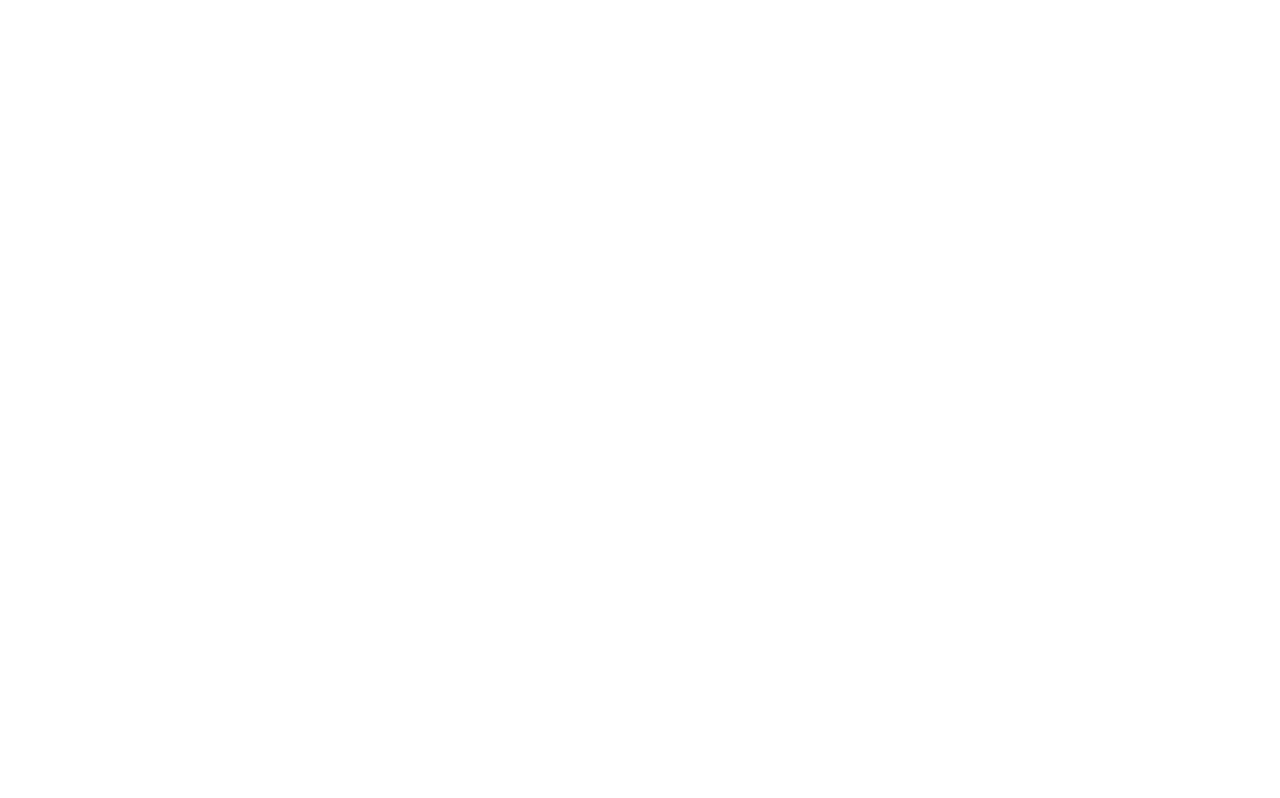
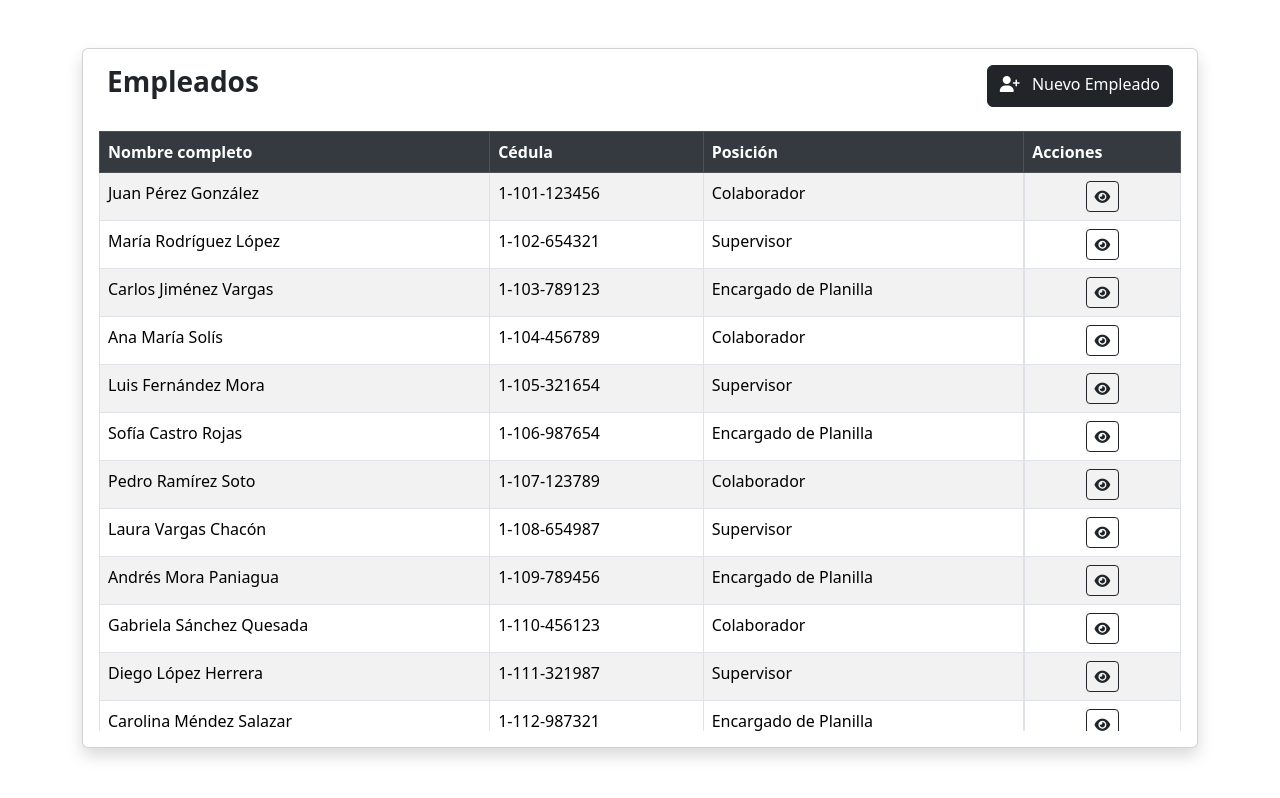
Before and after one commit to luisEChaconC/PI-IngeBases, a Vue app in the folder frontend/: page /employees-list in a window 1280 px wide. Before the commit this address had no page. Built offline with nearby package versions, Linux system fonts and the light colour scheme.

Commit message:
feat: create the employee list view and add it icons

```diff
--- a/frontend/package.json
+++ b/frontend/package.json
@@ -8,10 +8,11 @@
     "lint": "vue-cli-service lint"
   },
   "dependencies": {
+    "@fortawesome/fontawesome-free": "^6.7.2",
+    "bootstrap": "^5.3.3",
     "core-js": "^3.8.3",
     "vue": "^3.2.13",
-    "vue-router": "^4.5.0",
-    "bootstrap": "^5.3.3"
+    "vue-router": "^4.5.0"
   },
   "devDependencies": {
     "@babel/core": "^7.12.16",
--- a/frontend/src/main.js
+++ b/frontend/src/main.js
@@ -2,5 +2,6 @@ import { createApp } from 'vue'
 import App from './App.vue'
 import router from './router'
 import 'bootstrap/dist/css/bootstrap.min.css'
+import '@fortawesome/fontawesome-free/css/all.css';
 
 createApp(App).use(router).mount('#app')
--- a/frontend/src/router/index.js
+++ b/frontend/src/router/index.js
@@ -1,11 +1,11 @@
-import AddEmployee from '../views/AddEmployee.vue'
+import EmployeesList from '../views/EmployeesList.vue'
 import { createRouter, createWebHistory } from 'vue-router'
 
 const routes = [
     {
-        path: '/add-employee',
-        name: 'AddEmployee',
-        component: AddEmployee
+        path: '/employees-list',
+        name: 'EmployeesList',
+        component: EmployeesList
       }
 ]
 
--- a/frontend/src/views/AddEmployee.vue
+++ /dev/null
@@ -1,86 +0,0 @@
-<template>
-    <div class="d-flex justify-content-center align-items-center min-vh-100 my-5">
-    <div class="card w-50">
-        <div class="card-body">
-        <h2 class="card-title">Nuevo empleado</h2>
-        <h5 class="card-subtitle mb-4">Ingrese la información de la persona</h5>
-        <div class="row">
-            <div class="col-md-6">
-            <div class="mb-3">
-                <label for="firstName" class="form-label">Nombre</label>
-                <input type="text" class="form-control" id="firstName" />
-            </div>
-            <div class="mb-3">
-                <label for="secondLastName" class="form-label">Segundo Apellido</label>
-                <input type="text" class="form-control" id="secondLastName" />
-            </div>
-            <div class="mb-3">
-                <label for="workerId" class="form-label">Id Trabajador</label>
-                <input type="text" class="form-control" id="workerId" />
-            </div>
-            <div class="mb-3">
-                <label for="contractType" class="form-label">Tipo Contrato</label>
-                <select class="form-select" id="contractType">
-                <option value="">Seleccione una opción</option>
-                <option value="PartTime">Media Jornada</option>
-                <option value="FullTime">Jornada Completa</option>
-                <option value="ProfessionalServices">Servicios Profesionales</option>
-                </select>
-            </div>
-            <div class="mb-3">
-                <label for="email" class="form-label">Correo</label>
-                <input type="email" class="form-control" id="email" />
-            </div>
-            <div class="mb-3">
-                <label for="password" class="form-label">Contraseña</label>
-                <input type="password" class="form-control" id="password" />
-            </div>
-            </div>
-            <div class="col-md-6">
-            <div class="mb-3">
-                <label for="firstLastName" class="form-label">Primer Apellido</label>
-                <input type="text" class="form-control" id="firstLastName" />
-            </div>
-            <div class="mb-3">
-                <label for="identityCard" class="form-label">Cédula de identidad</label>
-                <input type="text" class="form-control" id="identityCard" />
-            </div>
-            <div class="mb-3">
-                <label for="role" class="form-label">Rol</label>
-                <select class="form-select" id="role">
-                <option value="">Seleccione una opción</option>
-                <option value="Supervisor">Supervisor</option>
-                <option value="PayrollManager">Encargado Planilla</option>
-                <option value="Collaborator">Colaborador</option>
-                </select>
-            </div>
-            <div class="mb-3">
-                <label for="grossSalary" class="form-label">Salario Bruto</label>
-                <input type="number" class="form-control" id="grossSalary" />
-            </div>
-            <div class="mb-3">
-                <label for="phone" class="form-label">Teléfono</label>
-                <input type="tel" class="form-control" id="phone" />
-            </div>
-            </div>
-        </div>
-        <div class="d-flex justify-content-start mt-3">
-            <button type="button" class="btn btn-dark me-2">Agregar empleado</button>
-            <button type="button" class="btn btn-outline-dark">Cancelar</button>
-        </div>
-        </div>
-    </div>
-    </div>
-</template>
-
-<script>
-    export default {
-    name: 'AddEmployee'
-    }
-</script>
-
-<style scoped>
-  .card-subtitle {
-    color: gray;
-  }
-</style>
--- /dev/null
+++ b/frontend/src/views/EmployeesList.vue
@@ -0,0 +1,91 @@
+<template>
+  <div class="container my-5">
+    <div class="card shadow">
+      <div class="card-body">
+        <div class="d-flex justify-content-between mx-2 mb-4">
+          <h2 class="card-title">Empleados</h2>
+          <a href="#" class="btn btn-dark">
+            <i class="fas fa-user-plus me-2"/>
+            Nuevo Empleado
+          </a>
+        </div>
+        <div class="table-responsive" style="max-height: 600px; overflow-y: auto;">
+          <table class="table table-striped table-bordered">
+            <thead class="table-dark sticky-header">
+              <tr>
+                <th>Nombre completo</th>
+                <th>Cédula</th>
+                <th>Posición</th>
+                <th>Acciones</th>
+              </tr>
+            </thead>
+            <tbody>
+              <tr v-for="(employee, index) in employees" :key="index">
+                <td>{{ employee.fullName }}</td>
+                <td>{{ employee.legalId }}</td>
+                <td>{{ employee.position }}</td>
+                <td class="d-flex justify-content-center">
+                  <button class="btn btn-outline-dark btn-sm">
+                    <i class="fas fa-eye"></i>
+                  </button>
+                </td>
+              </tr>
+            </tbody>
+          </table>
+        </div>
+      </div>
+    </div>
+  </div>
+</template>
+
+<script>
+export default {
+  name: 'EmployeesList',
+  data() {
+    return {
+      employees: [
+        { fullName: 'Juan Pérez González', legalId: '1-101-123456', position: 'Colaborador' },
+        { fullName: 'María Rodríguez López', legalId: '1-102-654321', position: 'Supervisor' },
+        { fullName: 'Carlos Jiménez Vargas', legalId: '1-103-789123', position: 'Encargado de Planilla' },
+        { fullName: 'Ana María Solís', legalId: '1-104-456789', position: 'Colaborador' },
+        { fullName: 'Luis Fernández Mora', legalId: '1-105-321654', position: 'Supervisor' },
+        { fullName: 'Sofía Castro Rojas', legalId: '1-106-987654', position: 'Encargado de Planilla' },
+        { fullName: 'Pedro Ramírez Soto', legalId: '1-107-123789', position: 'Colaborador' },
+        { fullName: 'Laura Vargas Chacón', legalId: '1-108-654987', position: 'Supervisor' },
+        { fullName: 'Andrés Mora Paniagua', legalId: '1-109-789456', position: 'Encargado de Planilla' },
+        { fullName: 'Gabriela Sánchez Quesada', legalId: '1-110-456123', position: 'Colaborador' },
+        { fullName: 'Diego López Herrera', legalId: '1-111-321987', position: 'Supervisor' },
+        { fullName: 'Carolina Méndez Salazar', legalId: '1-112-987321', position: 'Encargado de Planilla' },
+        { fullName: 'Jorge Castro Ureña', legalId: '1-113-123654', position: 'Colaborador' },
+        { fullName: 'Natalia Rojas Vargas', legalId: '1-114-654123', position: 'Supervisor' },
+        { fullName: 'Ricardo Gómez Solano', legalId: '1-115-789321', position: 'Encargado de Planilla' },
+        { fullName: 'Isabel Fernández Mora', legalId: '1-116-456987', position: 'Colaborador' },
+        { fullName: 'Manuel Jiménez Soto', legalId: '1-117-321456', position: 'Supervisor' },
+        { fullName: 'Paula Vargas Chacón', legalId: '1-118-987654', position: 'Encargado de Planilla' },
+        { fullName: 'Esteban Ramírez Quesada', legalId: '1-119-123987', position: 'Colaborador' },
+        { fullName: 'Daniela Solís Herrera', legalId: '1-120-654789', position: 'Supervisor' },
+        { fullName: 'José Pérez González', legalId: '1-121-789654', position: 'Encargado de Planilla' },
+        { fullName: 'Mariana Rodríguez López', legalId: '1-122-456321', position: 'Colaborador' },
+        { fullName: 'Felipe Jiménez Vargas', legalId: '1-123-321789', position: 'Supervisor' },
+        { fullName: 'Camila Solís Rojas', legalId: '1-124-987123', position: 'Encargado de Planilla' },
+        { fullName: 'Oscar Fernández Mora', legalId: '1-125-123654', position: 'Colaborador' }
+      ]
+    };
+  }
+};
+</script>
+
+<style scoped>
+.card-title {
+  font-size: 1.75rem;
+  font-weight: bold;
+}
+
+.sticky-header th {
+  position: sticky;
+  top: 0;
+  z-index: 2;
+  background-color: #343a40; /* Matches the table-dark background */
+  color: white;
+}
+</style>
```
Also changed, not shown: 1 other file (tests, documents, lock files or other folders).
